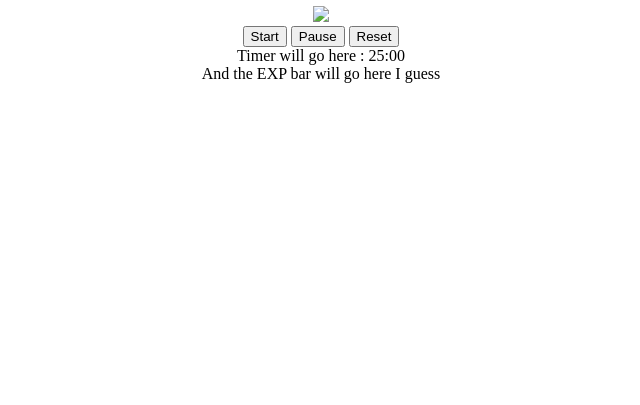
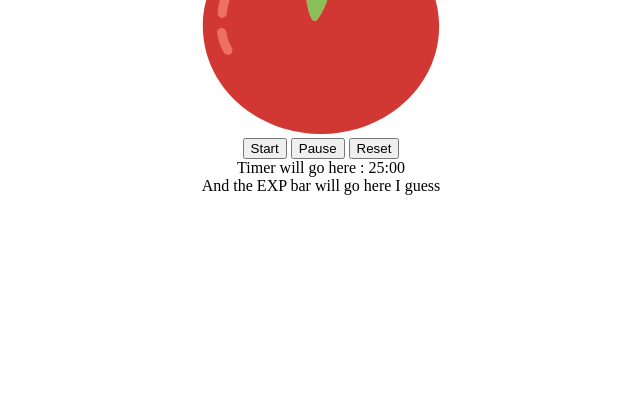
Before and after one commit to ReevePrime/Pomorodo-BP, a plain HTML site: page index.html in a window 1280 px wide. Shown: the part 395-800 px from the top of the page, without its empty margins (319-959 px from the left). Drawn offline with Linux system fonts and the light colour scheme; the site is published under a folder, as on GitHub Pages, so addresses that start at the root find nothing.

Commit message:
Update index.html
Fixing svg image not working

```diff
--- a/index.html
+++ b/index.html
@@ -12,7 +12,7 @@
   <body>
     <div class="container">
       <h1>Pomodoro</h1>
-      <img class="myTomato" src="/img/tomato.svg"/>
+      <img class="myTomato" src="img/tomato.svg"/>
         <div class="timerButtons">
           <button id="startButton">Start</button>
           <button id="pauseButton">Pause</button>
```
